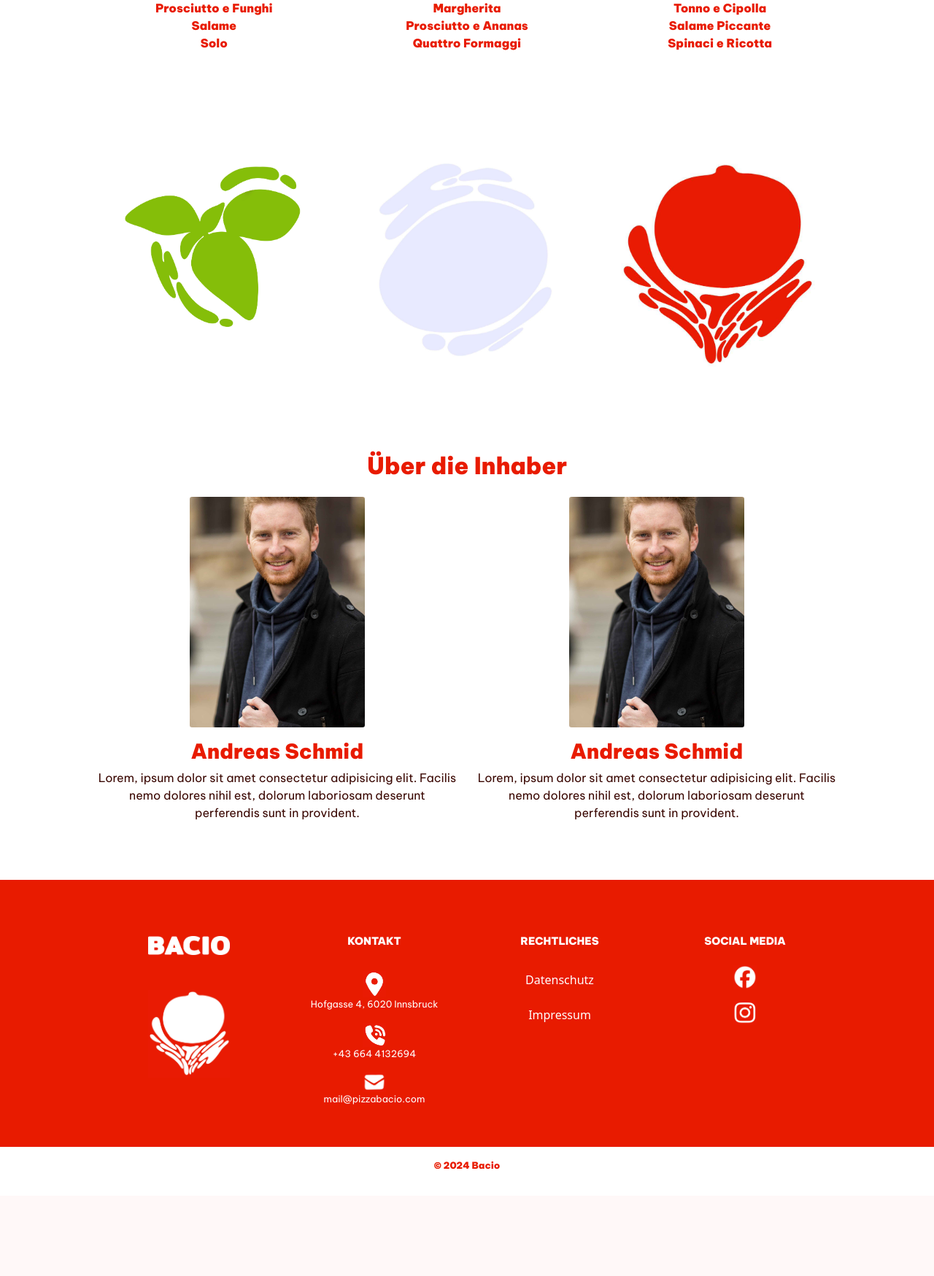
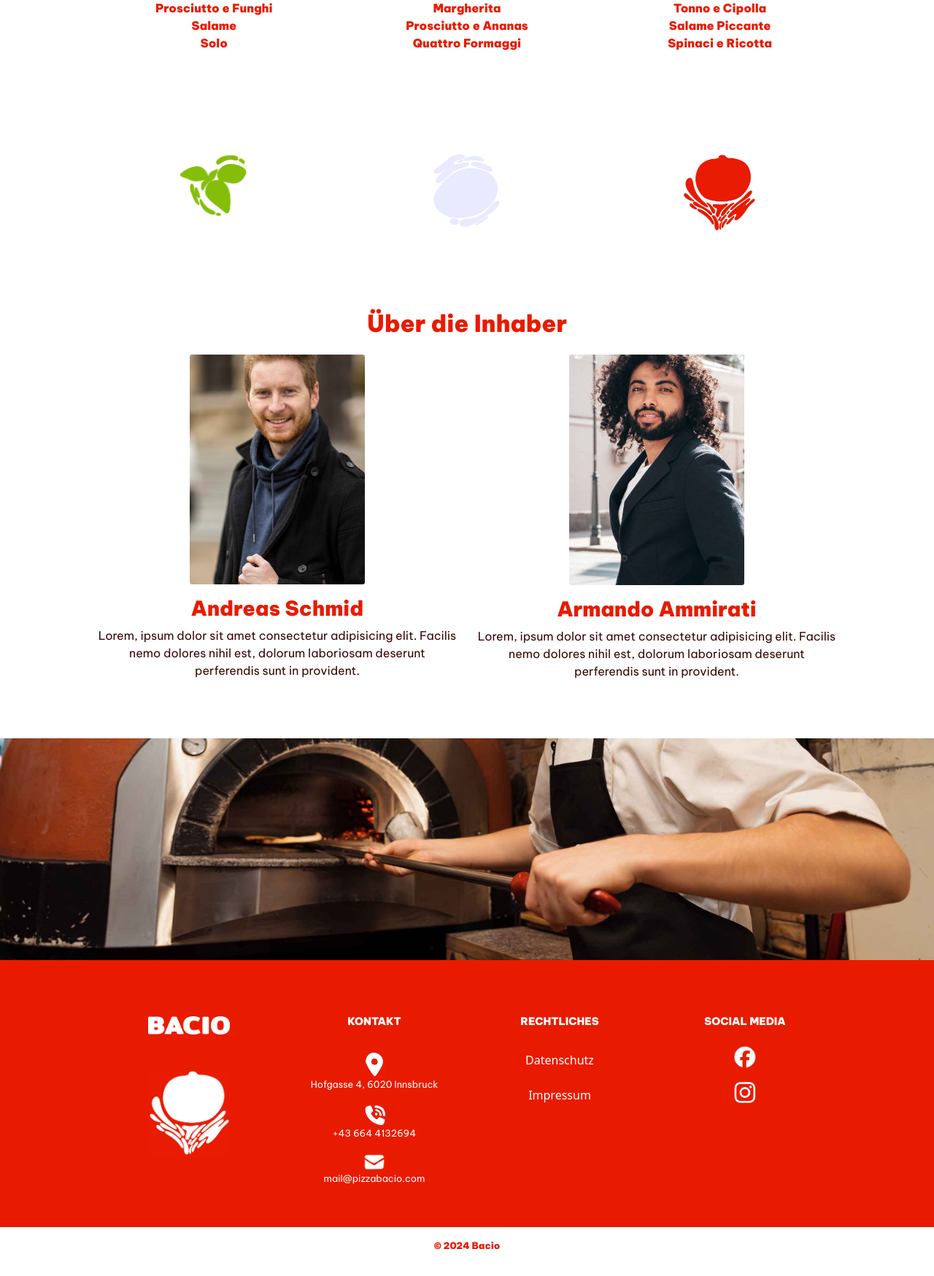
Before and after one commit to MaryFoerster/mary_foerster_Bacio, a PHP site: page /ueberUns.php in a window 1280 px wide. Shown: the part 4034-5783 px from the top of the page at 73% size. Before the commit the page ends 5637 px from the top, so only its background shows below. Run offline with PHP 8.4, Linux system fonts and the light colour scheme.

Commit message:
updatet über uns.

```diff
--- a/ueberUns.php
+++ b/ueberUns.php
@@ -46,7 +46,7 @@
             Vor der Gründung unserer Pizzeria in der Innsbrucker Innenstadt vor 5 Jahren unternahmen wir monatelange „Forschungsreisen“ und Testessen in Italien, um die besten Rezepte und Techniken zu erlernen. Das Ergebnis ist Pizza BACIO: die beste Pizza, die genauso lecker, knusprig und authentisch schmeckt wie frisch vom Italiener. Unser Geheimnis liegt in der Rezeptur des Teiges, der Qualität der Zutaten und vor allem in der Art der Zubereitung in unserem eigenen Holzofen.</p>
             </div>
             <div class="col-lg-6 d-flex justify-content-center">
-              <img class="img-fluid custom-radius" src="img/pizzaIMG.jpg" alt="">
+              <img class="img-fluid custom-radius" src="img/pizzaIMG.jpg" alt="Belegte-Pizza" title="Belegte-Pizza">
             </div>
           </div>
         </div>
@@ -131,7 +131,7 @@
             Pizza BACIO ist die erste Tiefkühlpizza, die nicht schmeckt wie eine Tiefkühlpizza. Dafür verwendet man nur hochwertigste Zutaten und bäckt die Pizza bei über 400°C im Steinofen vor. Dabei kommen auch Holzsorten zum Einsatz, die den Geschmack beeinflussen.</p>
             </div>
             <div class="col-md-4 text-center">
-            <img class="img-fluid custom-radius p-5" src="img/eiche.jpg" alt="">
+            <img class="img-fluid custom-radius p-5" src="img/eiche.jpg" alt="eiche-holz" title="eiche-holz">
             <h3 class="pt-1">Eiche</h3>
             <p> Eiche ist eine Holzart, die für ihren starken und rauchigen Geschmack bekannt ist.</p>
             <p class="text-red">Prosciutto e Funghi<br>
@@ -139,7 +139,7 @@
             Solo</p>
             </div>
             <div class="col-md-4 text-center">
-            <img class="img-fluid custom-radius p-5" src="img/buche.jpg" alt="">
+            <img class="img-fluid custom-radius p-5" src="img/buche.jpg" alt="buche-holz" title="buche-holz">
             <h3 class="pt-1">Buche</h3>
             <p> Buchenholz ist eine beliebte Wahl zum Backen von Pizza, da es einen milden, süßen Rauchgeschmack verleiht.</p>
             <p class="text-red">Margherita<br>
@@ -147,7 +147,7 @@
                   Quattro Formaggi</p>
             </div>
             <div class="col-md-4 text-center">
-            <img class="img-fluid custom-radius p-5" src="img/kirsche.jpg" alt="">
+            <img class="img-fluid custom-radius p-5" src="img/kirsche.jpg" alt="kirsche-holz" title="kirsche-holz">
             <h3 class="pt-1">Kirsche</h3>
             <p> Kirschholz bietet einen süßlichen und fruchtigen Rauchgeschmack, der der Pizza eine einzigartige Note verleiht.</p>
             <p class="text-red">Tonno e Cipolla<br>
@@ -164,19 +164,18 @@
           <div class="container">
           <div class="row">
             <div class="col-md-4 text-center">
-            <img class="img-fluid custom-radius" src="img/basilikum.png" alt="Illustration-Basilikum" title="Illustration-Basilikum">
+            <img class="img-icon custom-radius" src="img/basilikum.png" alt="Illustration-Basilikum" title="Illustration-Basilikum">
             </div>
             <div class="col-md-4 text-center">
-            <img class="img-fluid custom-radius" src="img/mozzarella.jpg" alt="Illustration-Mozzarella" title="Illustration-Mozzarella">
+            <img class="img-icon custom-radius" src="img/mozzarella.jpg" alt="Illustration-Mozzarella" title="Illustration-Mozzarella">
             </div>
             <div class="col-md-4 text-center">
-            <img class="img-fluid custom-radius" src="img/tomate.jpg" alt="Illustration-Tomate" title="Illustration-Tomate">
+            <img class="img-icon custom-radius" src="img/tomate.jpg" alt="Illustration-Tomate" title="Illustration-Tomate">
             </div>
           </div>
           </div>
         </div>
 </section>
-
 
 <section class="Inhaber py-5">
   <div class="container">
@@ -185,21 +184,27 @@
         <h2 class="text-center">Über die Inhaber</h2>
       </div>
       <div class="col-md-6 d-flex flex-column align-items-center text-center my-3">
-        <img class="img-inhaber custom-radius mb-3" src="img/Andreas-Schmid.jpg" alt="Andreas Schmid">
+        <img class="img-inhaber custom-radius mb-3" src="img/Andreas-Schmid.jpg" alt="Andreas-Schmid" title="Andreas-Schmid">
         <h3>Andreas Schmid</h3>
         <p>Lorem, ipsum dolor sit amet consectetur adipisicing elit. Facilis nemo dolores nihil est, dolorum laboriosam deserunt perferendis sunt in provident.</p>
       </div>
       <div class="col-md-6 d-flex flex-column align-items-center text-center my-3">
-        <img class="img-inhaber custom-radius mb-3" src="img/Andreas-Schmid.jpg" alt="Andreas Schmid">
-        <h3>Andreas Schmid</h3>
+        <img class="img-inhaber custom-radius mb-3" src="img/Armando-Ammirati.jpg" alt="Armando-Ammirati" title="Armando-Ammirati">
+        <h3>Armando Ammirati</h3>
         <p>Lorem, ipsum dolor sit amet consectetur adipisicing elit. Facilis nemo dolores nihil est, dolorum laboriosam deserunt perferendis sunt in provident.</p>
       </div>
     </div>
   </div>
 </section>
 
-
-
+<section class="bg-holzofen d-flex justify-content-center align-items-center">
+          <div class="container">
+            <div class="row">
+              <div class="col-12 d-flex justify-content-center align-items-center flex-column">
+              </div>
+            </div>
+          </div>
+        </section>
 
 <?php include("footer.php") ?>
 
```
